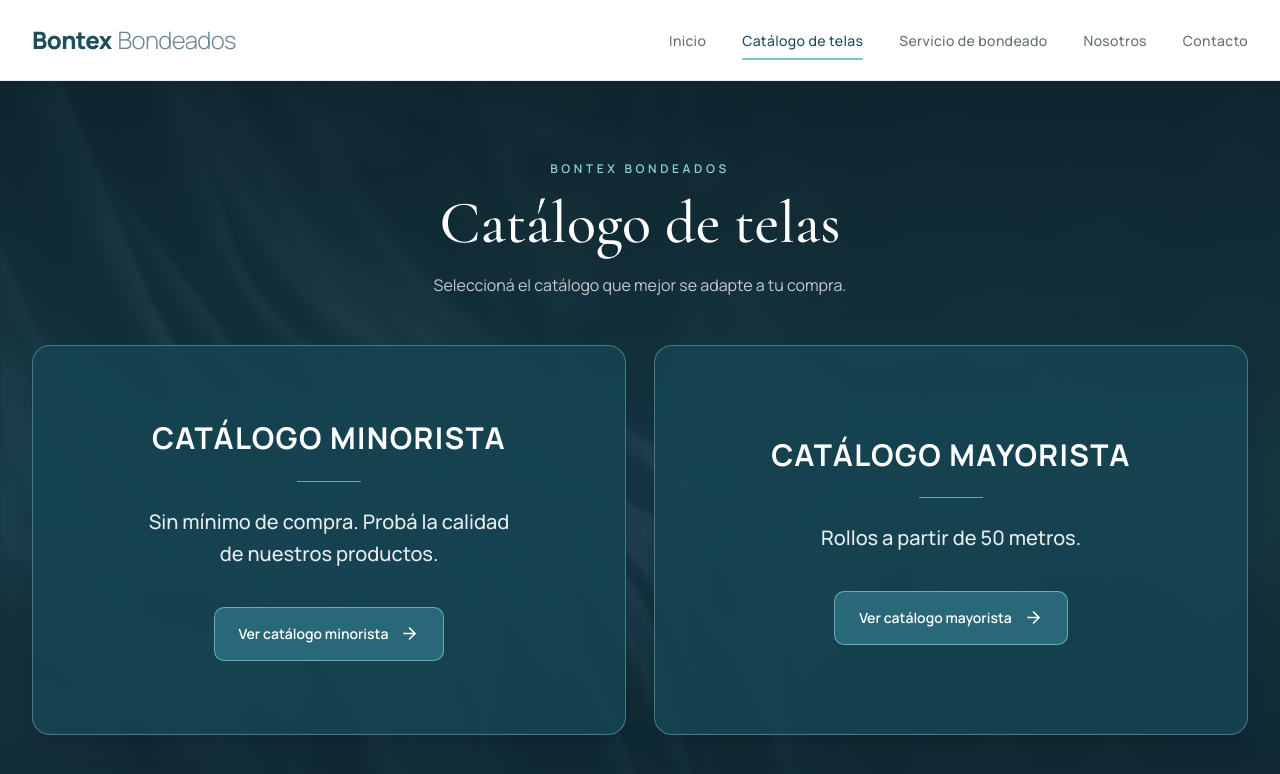
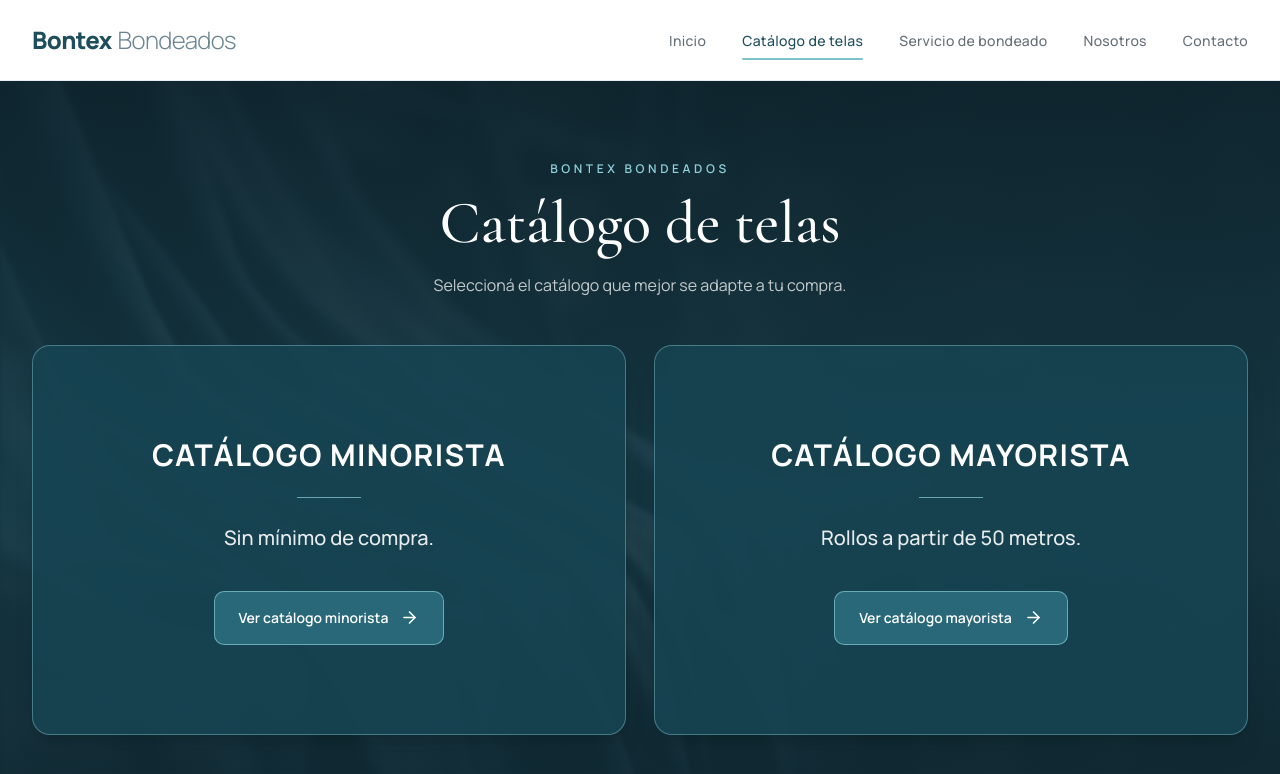
Before and after one commit to tiagocardozoo/Bontex, a Next.js app: page /catalogo in a window 1280 px wide. Shown: the top 774 px of the page. Built offline with nearby package versions, Linux system fonts and the light colour scheme.

Commit message:
Update page.tsx

```diff
--- a/app/catalogo/page.tsx
+++ b/app/catalogo/page.tsx
@@ -6,7 +6,7 @@ const catalogos = [
   {
     titulo: 'CATÁLOGO MINORISTA',
     descripcion:
-      'Sin mínimo de compra. Probá la calidad de nuestros productos.',
+    'Sin mínimo de compra.',
     destino: '/catalogo/minorista',
     boton: 'Ver catálogo minorista',
     tipo: 'minorista',
```
